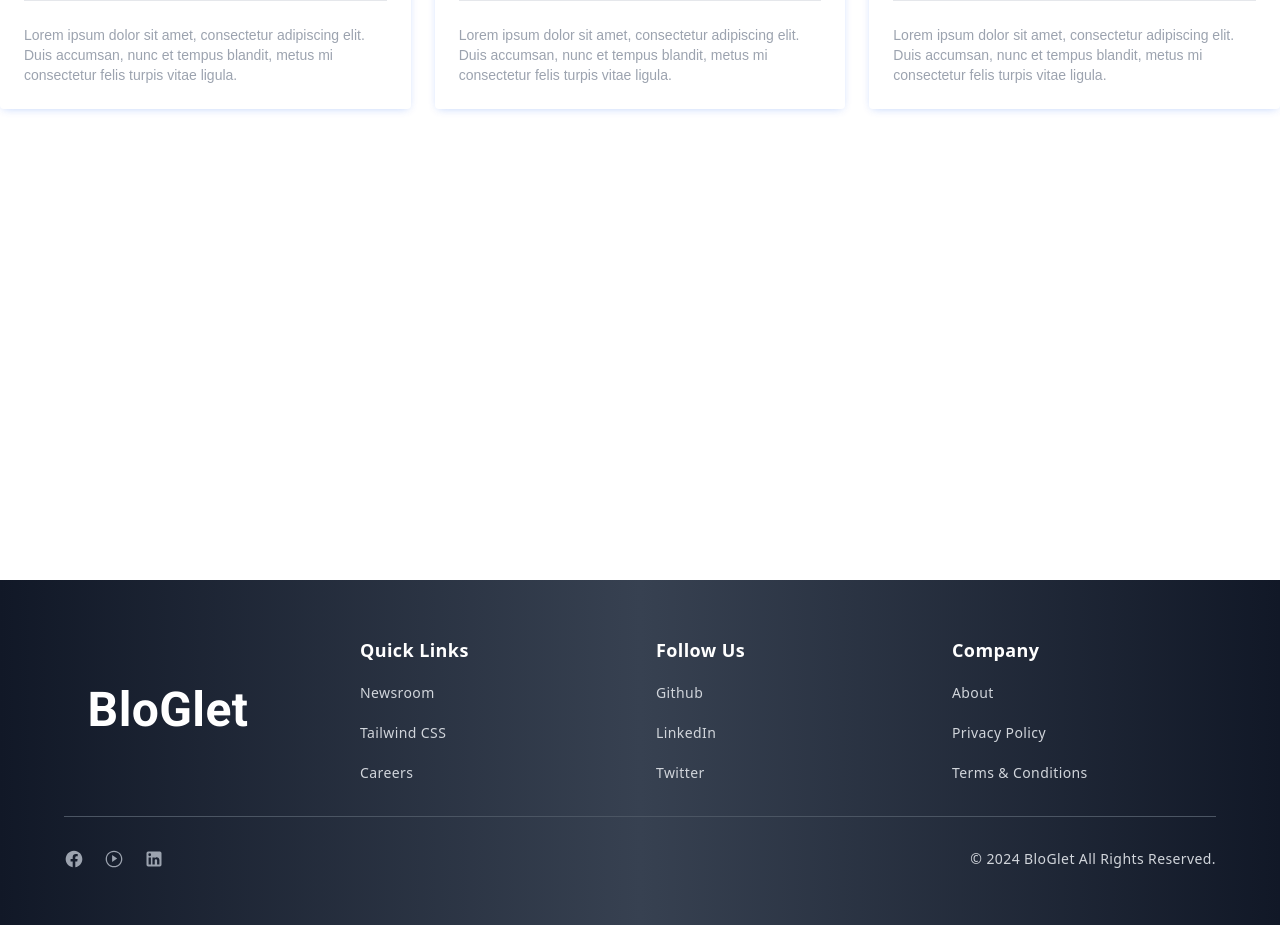
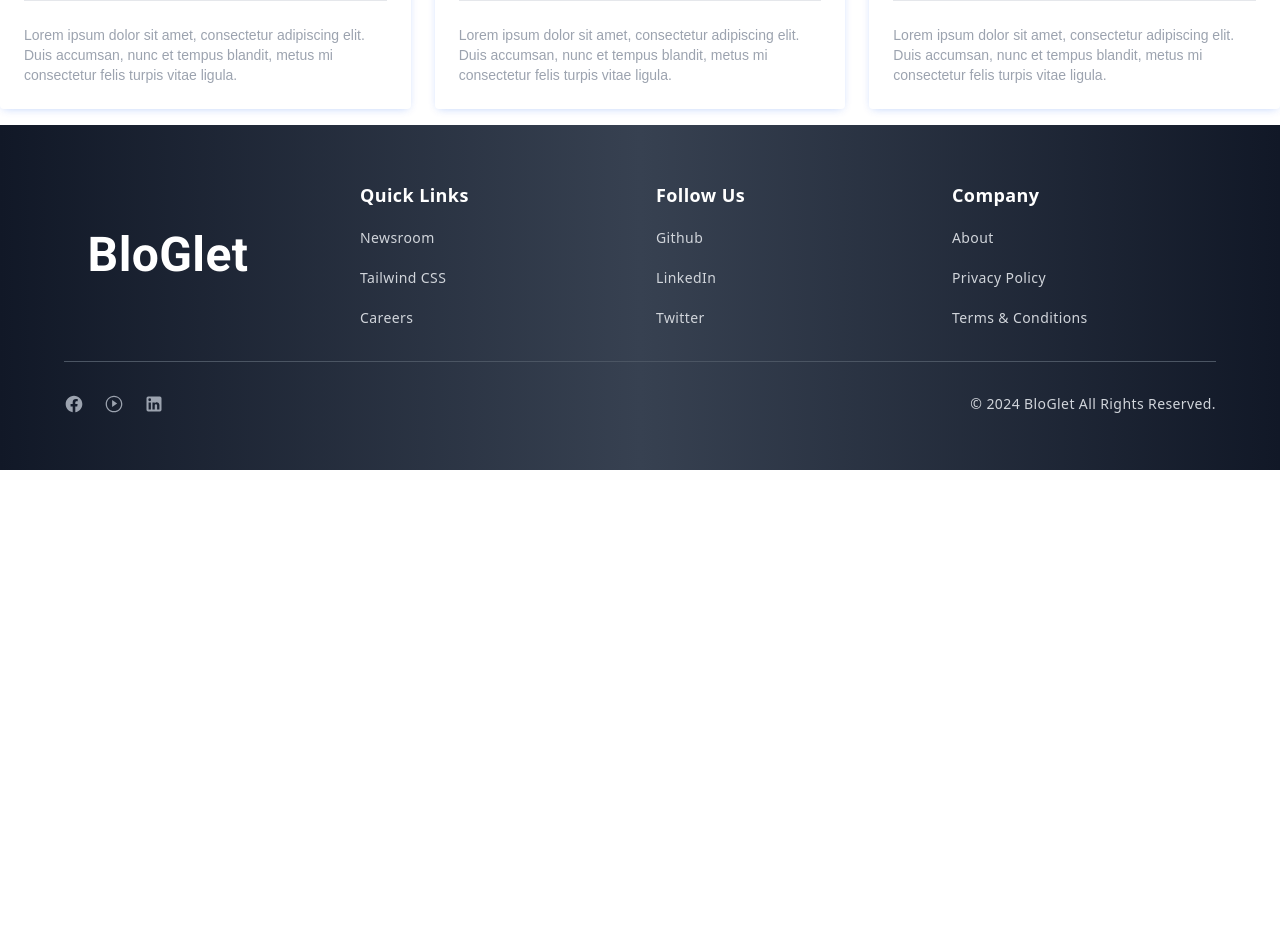
Before and after one commit to zakariaelrharbi/Bloglet, a React (Vite) app in the folder Client/Bloglet/: page / in a window 1280 px wide. Shown: the part 1180-2105 px from the top of the page. After the commit the page ends 1650 px from the top, so only its background shows below. Built offline with nearby package versions, Linux system fonts and the light colour scheme.

Commit message:
updating side bar

```diff
--- a/Client/Bloglet/src/Pages/Dashboard.jsx
+++ b/Client/Bloglet/src/Pages/Dashboard.jsx
@@ -14,9 +14,9 @@ export default function Dashboard() {
     }
   }, [location.search])
   return (
-    <div className='flex flex-col md:flex-row'>
+    <div className='min-h-screen flex flex-col md:flex-row'>
       {/* Side bar */}
-      <div className=''>
+      <div className='md:w-56'>
         <DashSideBar />
       </div>
       {/* Profile */}
--- a/Client/Bloglet/src/components/DashSideBar.jsx
+++ b/Client/Bloglet/src/components/DashSideBar.jsx
@@ -19,7 +19,7 @@ const DashSideBar = () => {
     }
   }, [location.search])
   return (
-    <Sidebar>
+    <Sidebar className='w-full md:w-56'>
       <Sidebar.Items>
         <Sidebar.ItemGroup className='cursor-pointer'>
           <Link to='/dashboard?tab=profile'>
--- a/Client/Bloglet/src/components/Footer.jsx
+++ b/Client/Bloglet/src/components/Footer.jsx
@@ -3,7 +3,7 @@ import { Link } from 'react-router-dom';
 
 export default function Footer() {
   return (
-    <div className="flex flex-col min-h-screen">
+    <div className="flex flex-col">
       <div className="flex-grow">
         {/* Main content goes here */}
       </div>
```
